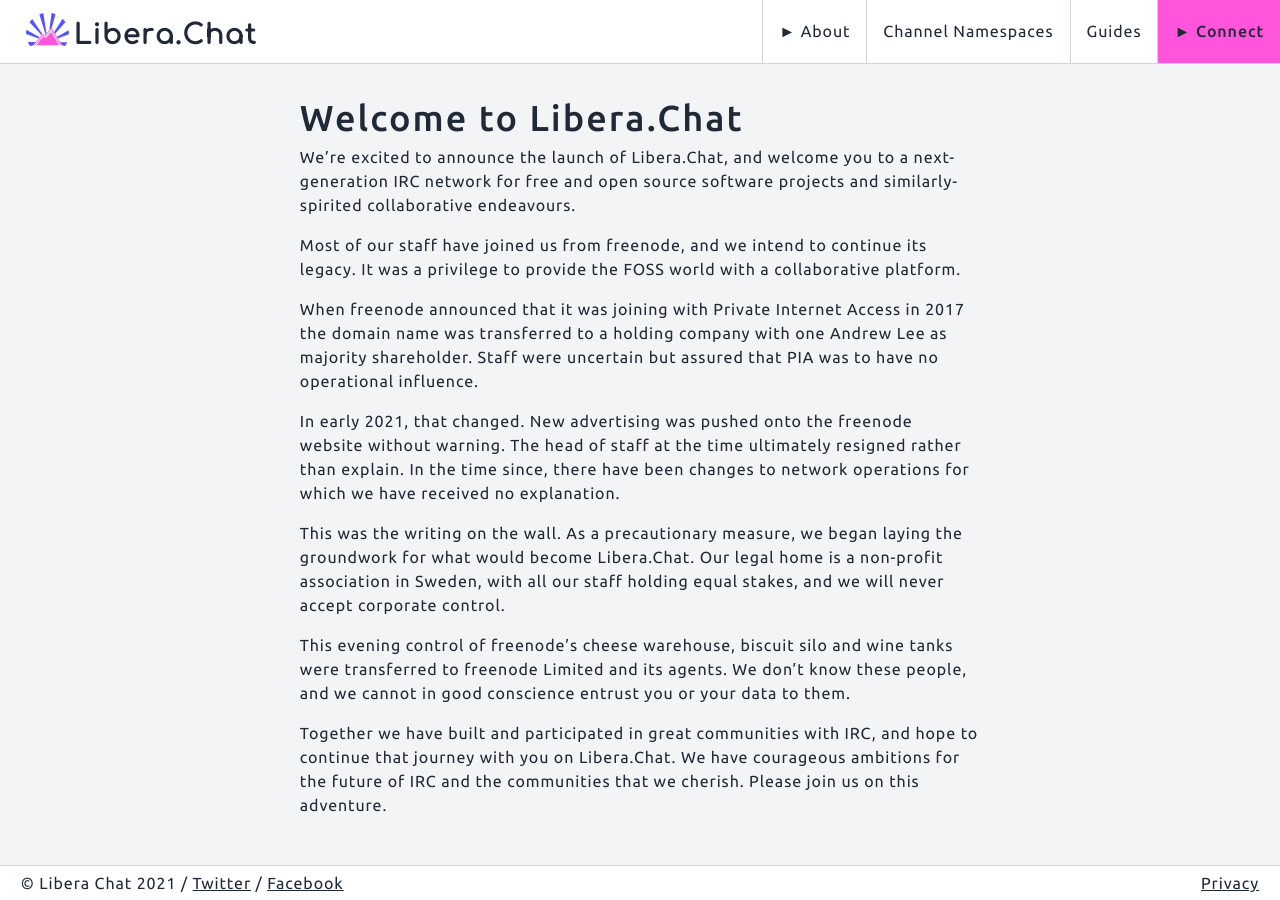
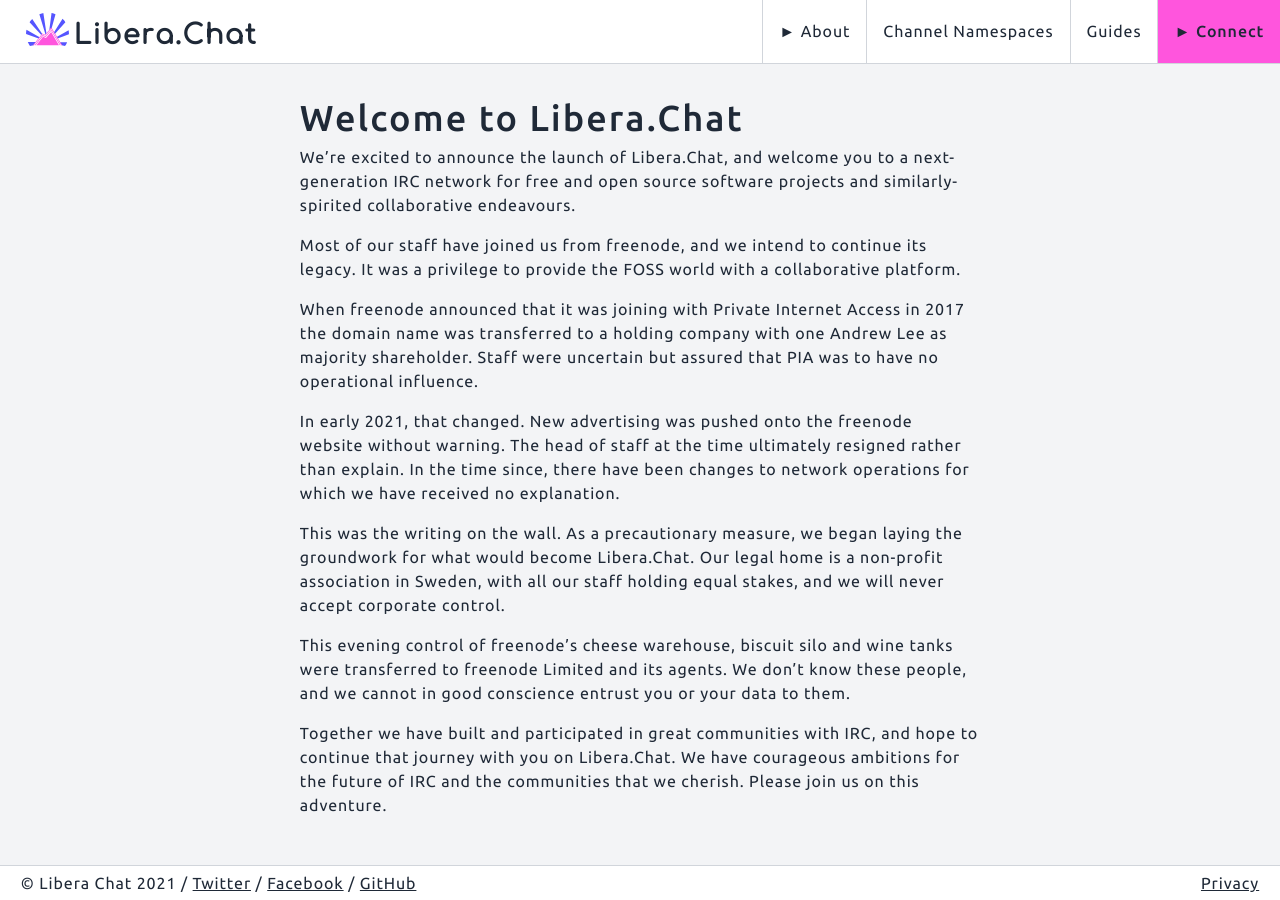
Before and after one commit to Libera-Chat/libera-chat.github.io, a Jekyll site: the page built from index.md, in a window 1280 px wide and 900 px high, scrolled down 490 px. Built offline with Jekyll 4.4.1, drawn with Linux system fonts in a browser that asks for light colours.

Commit message:
add gihub, mark logo as decorative. Might want to mark them as described by the text part

```diff
--- a/_includes/footer.html
+++ b/_includes/footer.html
@@ -5,6 +5,8 @@
     <a href="https://twitter.com/{{ site.twitter.username }}" rel="noopener noreferrer">Twitter</a>
     /
     <a href="https://facebook.com/{{ site.facebook.publisher }}" rel="noopener noreferrer">Facebook</a>
+    /
+    <a href="https://github.com/Libera-Chat/libera-chat.github.io" rel="noopener noreferrer">GitHub</a>
   </div>
   <div>
     <a href="/privacy">Privacy</a>
--- a/_includes/hero.html
+++ b/_includes/hero.html
@@ -1,6 +1,6 @@
 <section class="hero">
   <div class="logo">
-    <img min-height="60px" alt="Logo" src="/static/img/libera-color.svg">
+    <img min-height="60px" alt="" src="/static/img/libera-color.svg">
     <h1>Libera.&ZeroWidthSpace;Chat</h1>
   </div>
 
--- a/_includes/nav.html
+++ b/_includes/nav.html
@@ -1,7 +1,7 @@
 <a class="skiplink" href="#main">Skip to content</a>
 <header>
   <a class="logo" href="{{ site.url }}" aria-label="Libera Chat, back to start page">
-    <img alt="Logo" src="/static/img/libera-color.svg" height="48px">
+    <img alt="" src="/static/img/libera-color.svg" height="48px">
     <h1>Libera.&ZeroWidthSpace;Chat</h1>
   </a>
 
```
